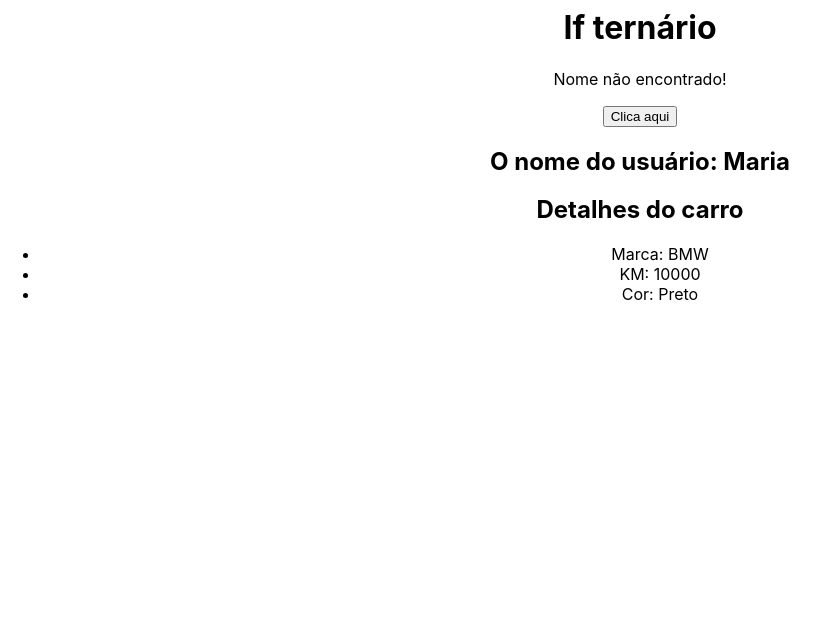
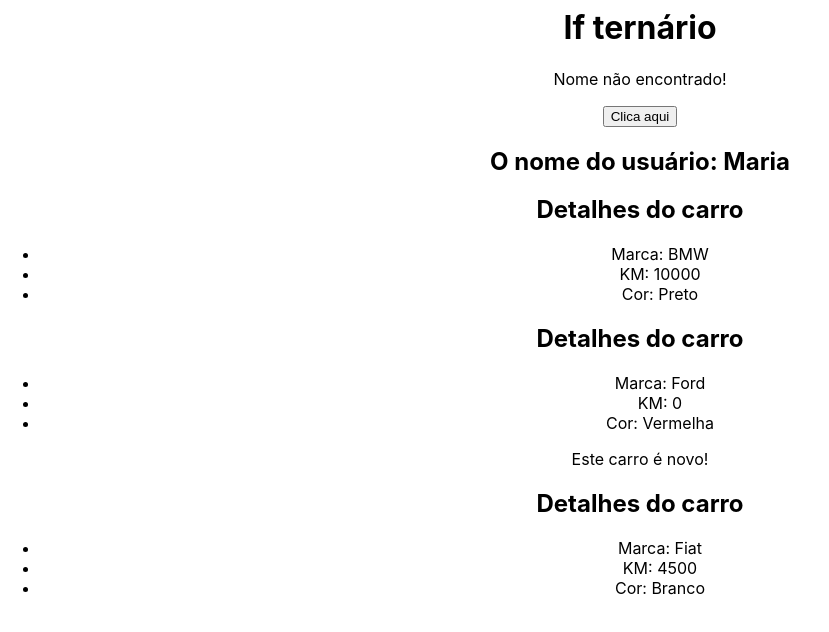
Before and after one commit to Nathrds/react-hora-de-codar, a React (Create React App) app in the folder 3_AVANCANDO_EM_REACT/avancando/: page / in a window 1280 px wide. Shown: the part 1417-2049 px from the top of the page, without its empty margins (0-829 px from the left). Built offline with nearby package versions, Linux system fonts and the light colour scheme.

Commit message:
reaproveitamento de componentes

```diff
--- a/3_AVANCANDO_EM_REACT/avancando/src/App.js
+++ b/3_AVANCANDO_EM_REACT/avancando/src/App.js
@@ -32,7 +32,10 @@
       {/* props */}
       <ShowUserName name={userName} />
       {/* destructuring */}
-      <CarDetails brand='BMW' km={10000} color='Preto' />
+      <CarDetails brand='BMW' km={10000} color='Preto'  newCar={false}/>
+      {/* reaproveitamento */}
+      <CarDetails brand='Ford' color="Vermelha" km={0}  newCar={true}/>
+      <CarDetails brand='Fiat' color="Branco" km={4500}  newCar={false}/>
     </div>
   );
 }
--- a/3_AVANCANDO_EM_REACT/avancando/src/components/CarDetails.js
+++ b/3_AVANCANDO_EM_REACT/avancando/src/components/CarDetails.js
@@ -1,6 +1,6 @@
 
 
-const CarDetails = ({brand, km, color}) => {
+const CarDetails = ({brand, km, color, newCar}) => {
   return (
     <div>
         <h2>Detalhes do carro</h2>
@@ -9,6 +9,7 @@
             <li>KM: {km}</li>
             <li>Cor: {color}</li>
         </ul>
+        {newCar && <p>Este carro é novo!</p>}
     </div>
   )
 }
```
